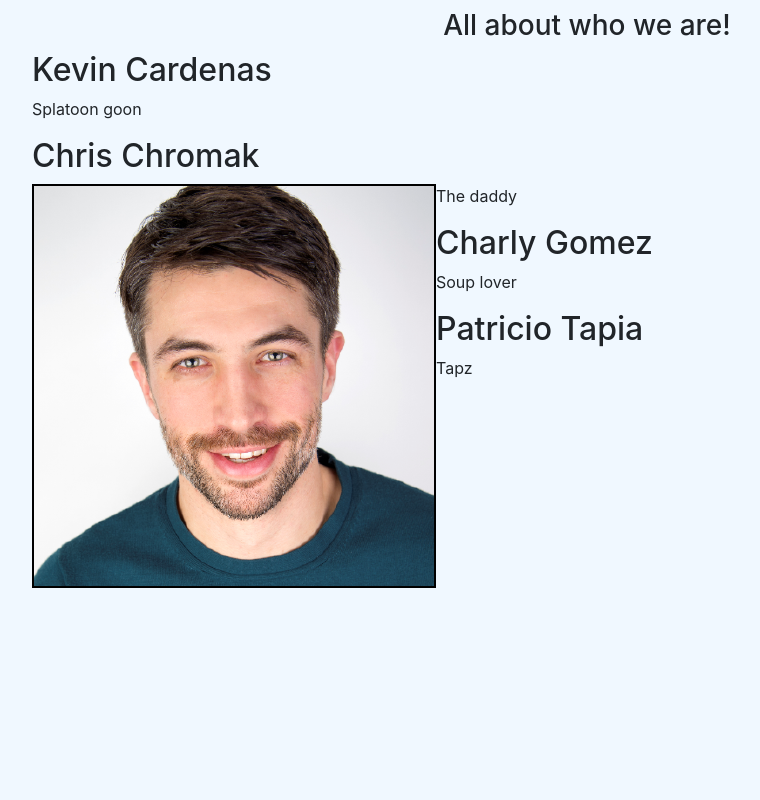
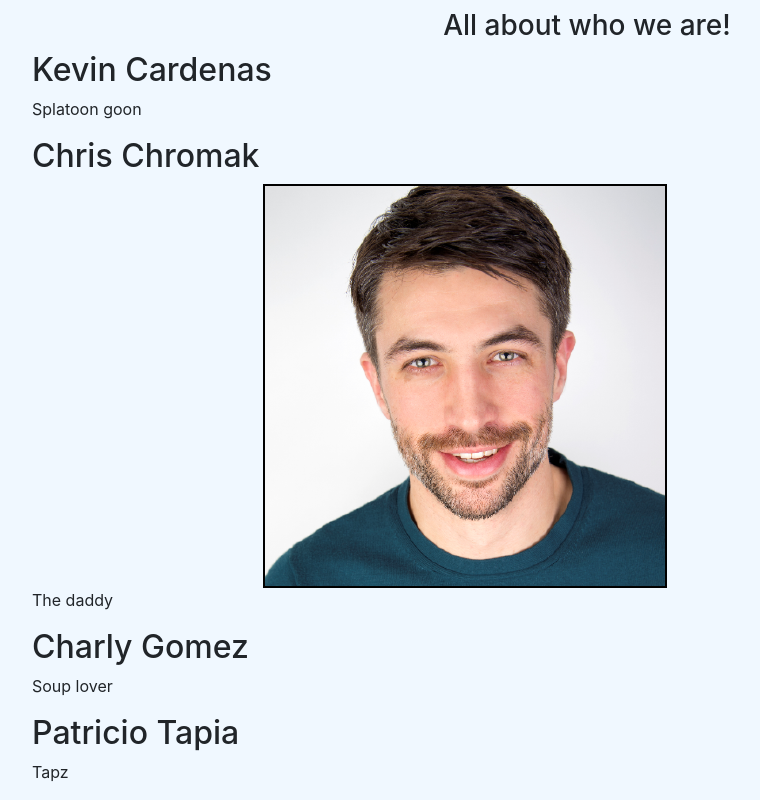
Before and after one commit to cchromak/Testing-Website, a PHP site: page /aboutus.php in a window 1280 px wide. Shown: the part 218-1018 px from the top of the page, without its empty margins (53-813 px from the left). Before the commit the page ends 806 px from the top, so only its background shows below. Run offline with PHP 8.4, Linux system fonts and the light colour scheme.

Commit message:
added class to image, need to add the same class to other images

```diff
--- a/aboutus.php
+++ b/aboutus.php
@@ -36,7 +36,7 @@
 	   <h2>Kevin Cardenas</h2>
 	   <p> Splatoon goon </p>
        <h2>Chris Chromak</h2>
-       <img src="img/cchromak.png" alt="Chris Chromak" align="left" style="border:2px solid black">
+       <img src="img/cchromak.png" alt="Chris Chromak" align="left" style="border:2px solid black" class="header-photo img-fluid">
        <p> The daddy </p>
        <h2>Charly Gomez</h2>
        <p> Soup lover </p>
```
